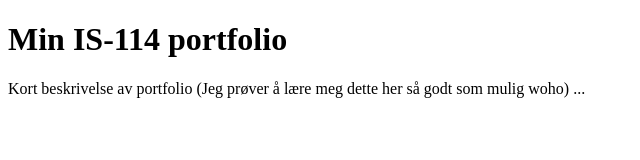
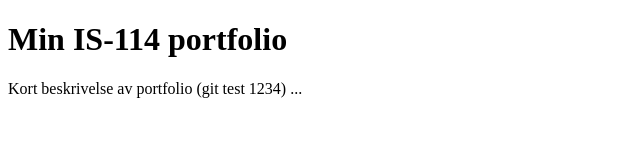
Before and after one commit to Kristiank02/Git-oppgave-IS-114, a plain HTML site: page Docs/Index.html in a window 1280 px wide. Shown: the whole page, without its empty margins (0-640 px from the left). Drawn offline with Linux system fonts and the light colour scheme.

Commit message:
endret index

```diff
--- a/Docs/Index.html
+++ b/Docs/Index.html
@@ -7,6 +7,6 @@
 </head>
 <body>
 <h1>Min IS-114 portfolio</h1>
-<p>Kort beskrivelse av portfolio (Jeg prøver å lære meg dette her så godt som mulig woho) ... </p>
+<p>Kort beskrivelse av portfolio (git test 1234) ... </p>
 </body>
 </html>
```
